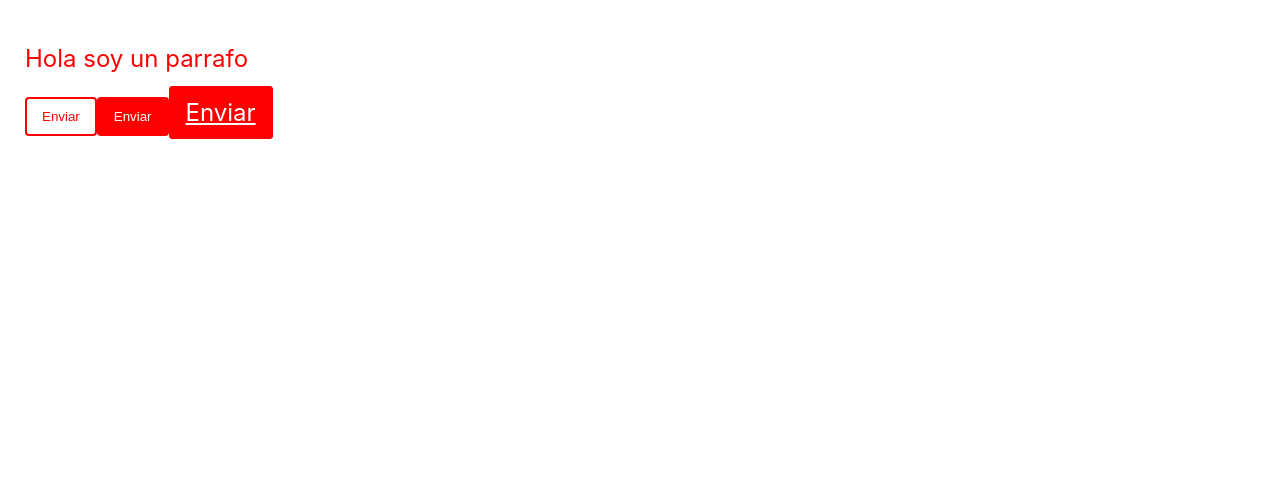
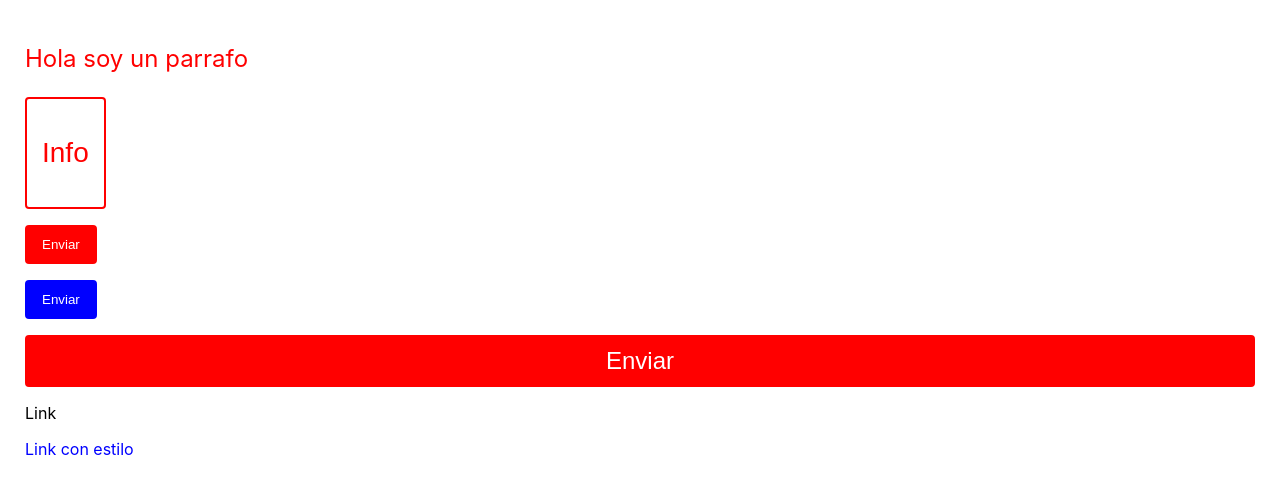
Before and after one commit to MariaJoseDiazCa/react-styled-components, a React (Create React App) app: page / in a window 1280 px wide. Shown: the top 494 px of the page. Built offline with nearby package versions, Linux system fonts and the light colour scheme.

Commit message:
ADD: pseudo elements and selectors

```diff
--- a/src/App.js
+++ b/src/App.js
@@ -10,11 +10,26 @@ const Content = styled.div`
 `;
 
 const Button = styled.button`
+  transition: box-shadow 0.2s ease;
   background-color: ${(props) => (props.primary ? "red" : "white")};
   color: ${(props) => (props.primary ? "white" : "red")};
   padding: 10px 15px;
   border: solid 2px red;
   border-radius: 4px;
+
+  &:hover {
+    box-shadow: 1px 2px 5px rgb(0, 0, 0.3);
+  }
+
+  &.secondary {
+    background-color: blue;
+    border: solid 2px blue;
+    color: white;
+  }
+
+  .info {
+    font-size: 28px;
+  }
 `;
 
 const BlockButton = styled(Button)`
@@ -22,15 +37,31 @@ const BlockButton = styled(Button)`
   font-size: 24px;
 `;
 
+const Link = ({ className, ...props }) => {
+  return <a className={className} {...props}></a>;
+};
+
+const StyledLink = styled(Link)`
+  color: blue;
+`;
+
 function App() {
   return (
     <Content>
       <P>Hola soy un parrafo</P>
-      <Button>Enviar</Button>
+      <Button>
+        <p className="info">Info</p>
+      </Button>
+      <p></p>
       <Button primary>Enviar</Button>
-      <BlockButton primary as="a" href="#">
-        Enviar
-      </BlockButton>
+      <p></p>
+      <Button className="secondary">Enviar</Button>
+      <p></p>
+      <BlockButton primary>Enviar</BlockButton>
+      <p></p>
+      <Link>Link</Link>
+      <p></p>
+      <StyledLink>Link con estilo</StyledLink>
     </Content>
   );
 }
```
